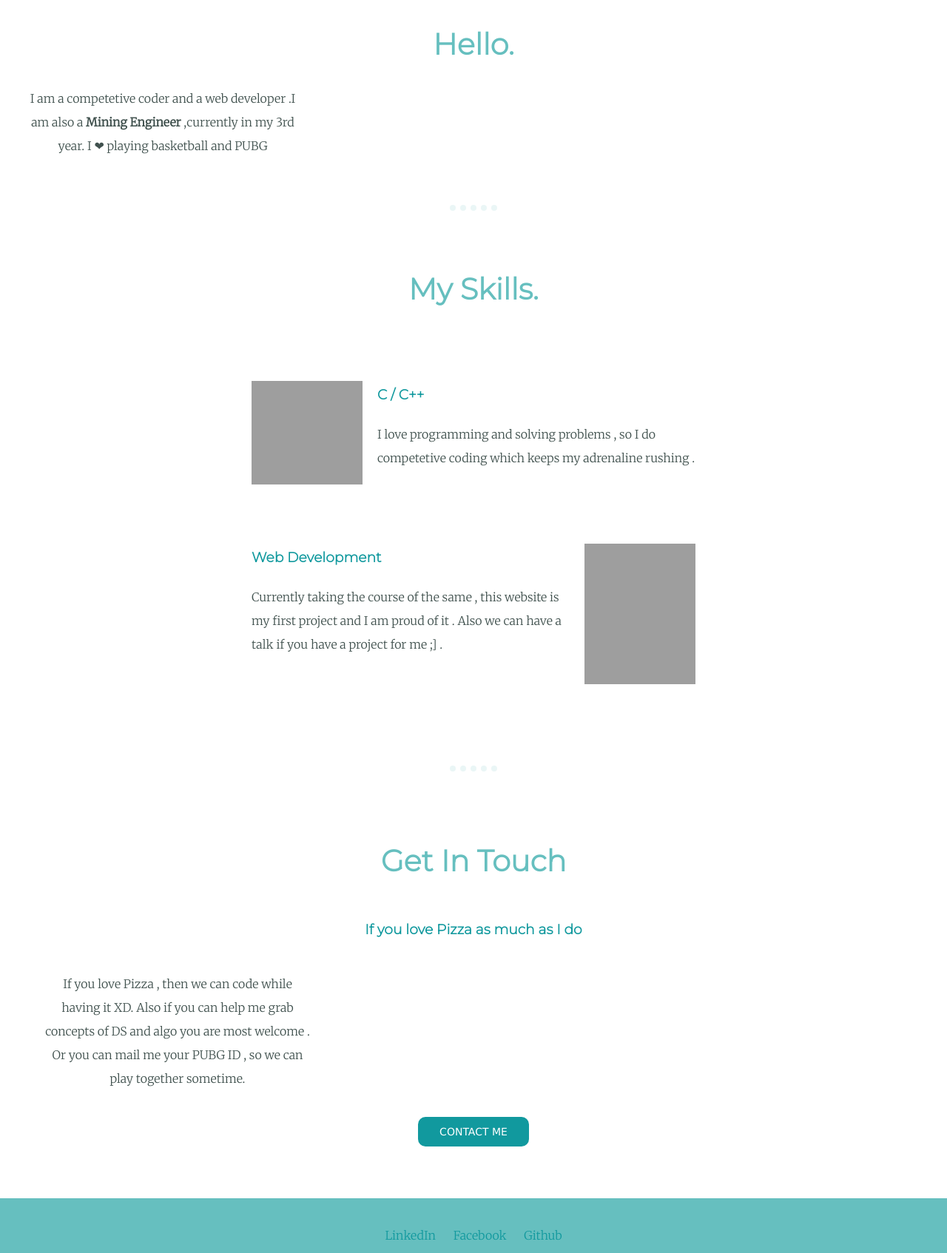
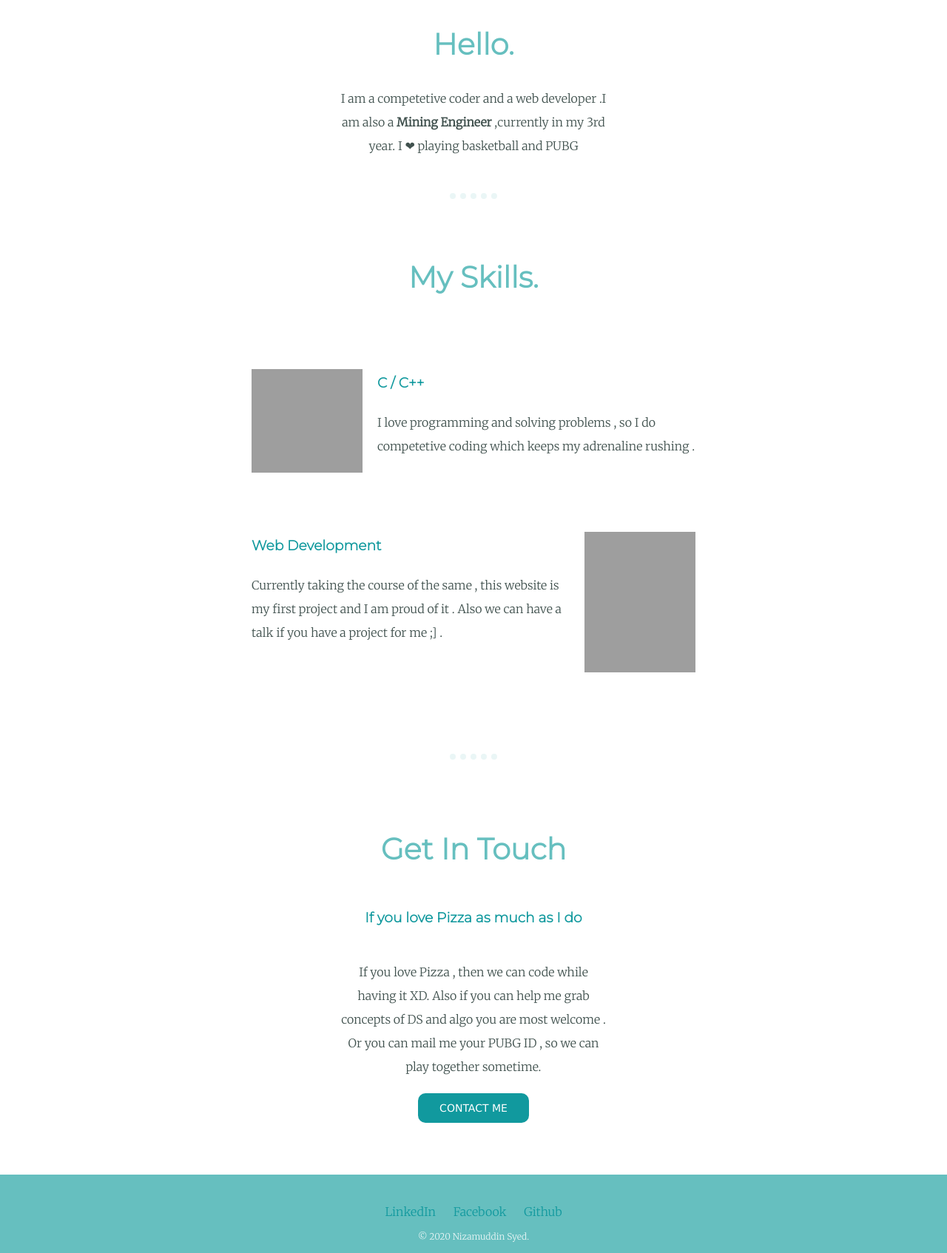
Before and after one commit to GroottrooG/Personal-Site, a plain HTML site: page index.html in a window 1280 px wide. Shown: the part 934-2628 px from the top of the page at 74% size. Drawn offline with Linux system fonts and the light colour scheme; grey boxes are pictures that could not be loaded.

Commit message:
fixed some bugs in design .

```diff
--- a/css/styles.css
+++ b/css/styles.css
@@ -88,6 +88,7 @@ a:hover{
 .my-desc{
     color: #40514E;
     width: 30%;
+    margin: 0 auto 0 auto;
 }
 
 .bottom-container{
@@ -129,6 +130,7 @@ hr{
     padding: 20px;
     color:#40514e;
     width: 30%;
+    margin: 0 auto 0 auto;
 }
 
 p{
```
